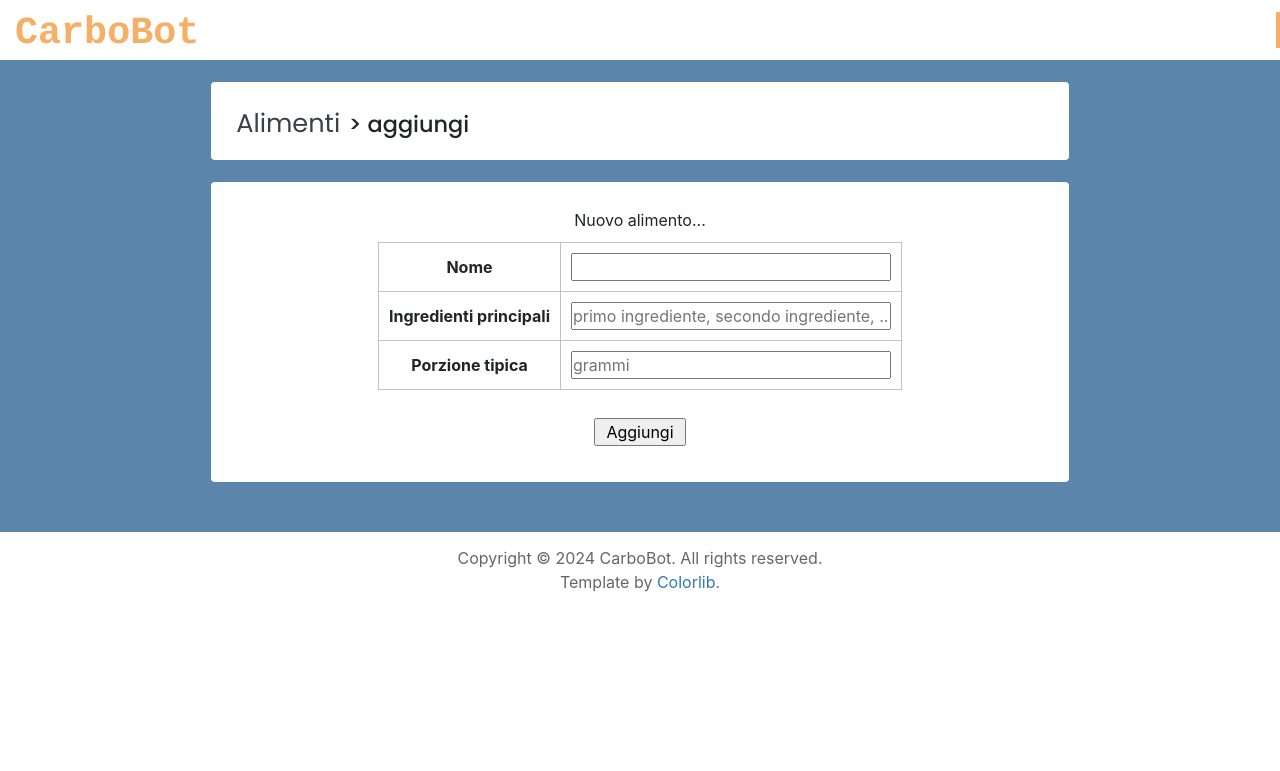
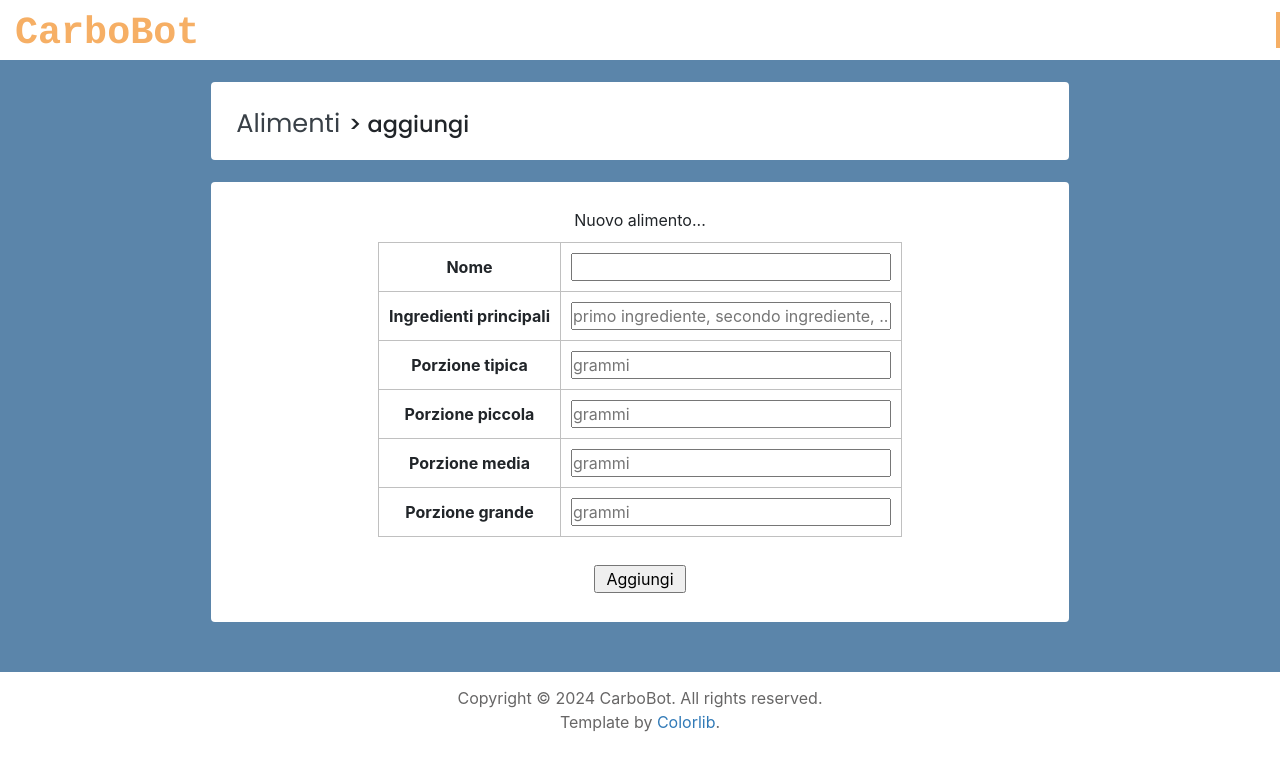
Before and after one commit to sarusso/CarboBot, a Django app: page /food_add/ in a window 1280 px wide. Shown: the top 771 px of the page. Run offline with Django 5.2, Linux system fonts and the light colour scheme; the visitor is signed in with stand-in values (Sample User, id 1); some libraries are stand-ins or nearby versions; some web fonts are replaced.

Commit message:
webapp: added servings to the Food model and made the "created_by" field optional

```diff
--- a/services/webapp/code/webapp/core/templates/food_add.html
+++ b/services/webapp/code/webapp/core/templates/food_add.html
@@ -52,9 +52,37 @@
                                                 <b>Porzione tipica</b><br/>
                                               </td>
                                               <td>
-                                               <input type="text" name="typical_weight" class="generic_input" value="" placeholder="grammi" />
+                                               <input type="text" name="typical_serving" class="generic_input" value="" placeholder="grammi" />
                                               </td>
                                              </tr>
+
+                                             <tr>
+                                              <td style="max-width:400px">
+                                                <b>Porzione piccola</b><br/>
+                                              </td>
+                                              <td>
+                                               <input type="text" name="small_serving" class="generic_input" value="" placeholder="grammi" />
+                                              </td>
+                                             </tr>
+
+                                             <tr>
+                                              <td style="max-width:400px">
+                                                <b>Porzione media</b><br/>
+                                              </td>
+                                              <td>
+                                               <input type="text" name="medium_serving" class="generic_input" value="" placeholder="grammi" />
+                                              </td>
+                                             </tr>
+
+                                             <tr>
+                                              <td style="max-width:400px">
+                                                <b>Porzione grande</b><br/>
+                                              </td>
+                                              <td>
+                                               <input type="text" name="large_serving" class="generic_input" value="" placeholder="grammi" />
+                                              </td>
+                                             </tr>
+
 
 			                                </table>
 			                                <br />
--- a/services/webapp/code/webapp/core/views.py
+++ b/services/webapp/code/webapp/core/views.py
@@ -122,7 +122,10 @@ def food_add(request):
     if request.method == 'POST':
         name = request.POST.get('name', None)
         main_ingredients = request.POST.get('main_ingredients', None)
-        typical_weight = request.POST.get('typical_weight', None)
+        typical_serving = request.POST.get('typical_serving', None)
+        small_serving = request.POST.get('small_serving', None)
+        medium_serving = request.POST.get('medium_serving', None)
+        large_serving = request.POST.get('large_serving', None)
 
         if not name:
             raise ErrorMessage('Food name is required')
@@ -130,13 +133,21 @@ def food_add(request):
         if not main:
             raise ErrorMessage('Food name is required')
 
-        if typical_weight:
-            try:
-                typical_weigth = int(typical_weight)
-            except:
-                raise ErrorMessage('Typical weight not valid')
-        else:
-            typical_weight = None # Covers the empty string case
+        def make_int(parameter, name):
+            if parameter:
+                try:
+                    parameter = int(parameter)
+                except:
+                    raise ErrorMessage('Value for "{}" is not valid'.format(name))
+            else:
+                parameter = None # Covers the empty string case
+            return parameter
+
+        # Make parameters int
+        typical_serving = make_int(typical_serving, 'typical_serving')
+        small_serving = make_int(small_serving, 'small_serving')
+        medium_serving = make_int(medium_serving, 'medium_serving')
+        large_serving = make_int(large_serving, 'large_serving')
 
         main_ingredients = [ingredient.strip() for ingredient in main_ingredients.split(',')]
 
@@ -146,7 +157,10 @@ def food_add(request):
         Food.objects.create(created_by = request.user,
                             name = name,
                             main_ingredients = main_ingredients,
-                            typical_weight = typical_weight)
+                            typical_serving = typical_serving,
+                            small_serving = small_serving,
+                            medium_serving = medium_serving,
+                            large_serving = large_serving)
 
         data['added_name'] = name
 
```
Also changed, not shown: services/webapp/code/webapp/core/models.py (+7 -3 lines), services/webapp/code/webapp/core/migrations/0002_remove_food_typical_weight_food_large_serving_and_more.py (added).
